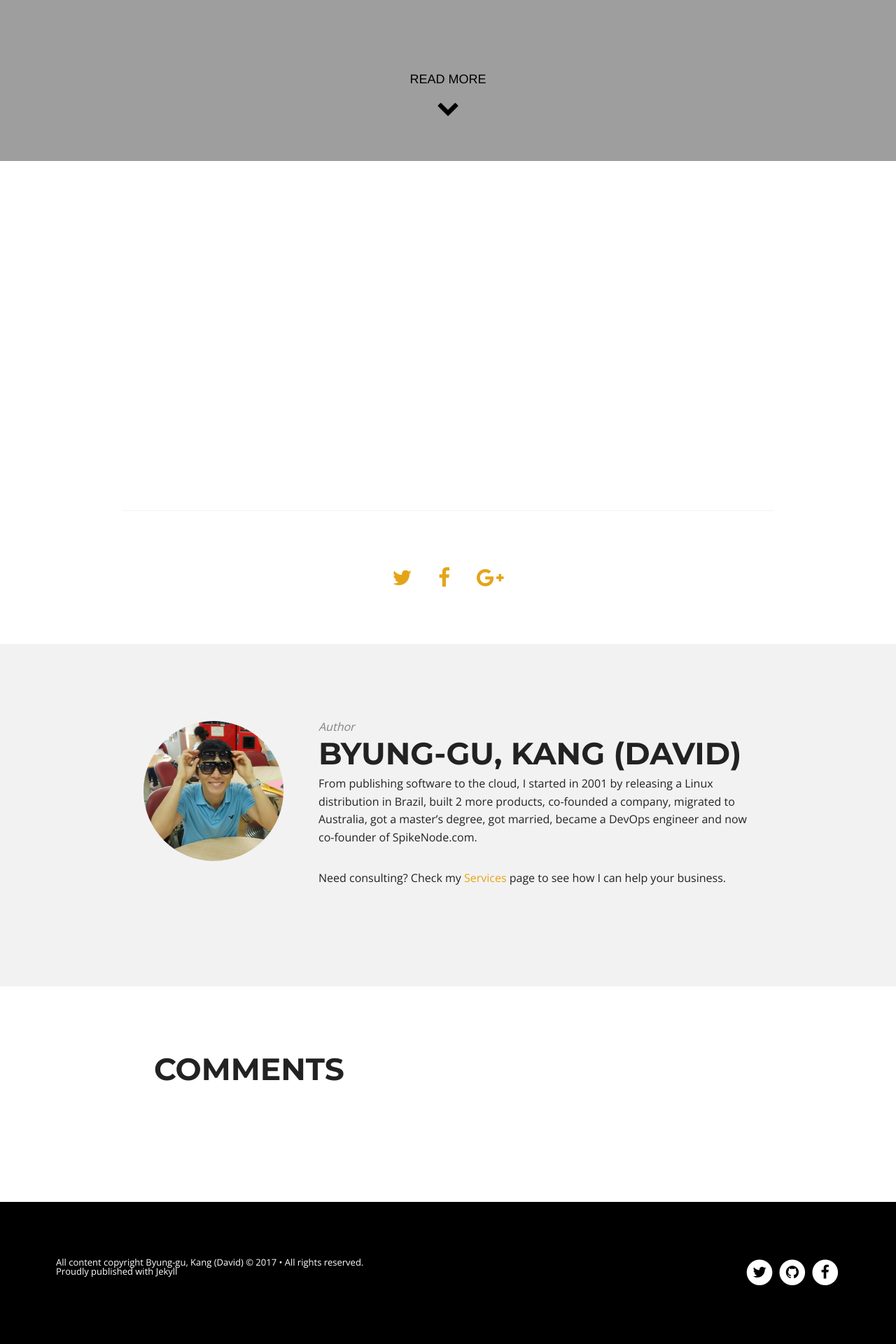
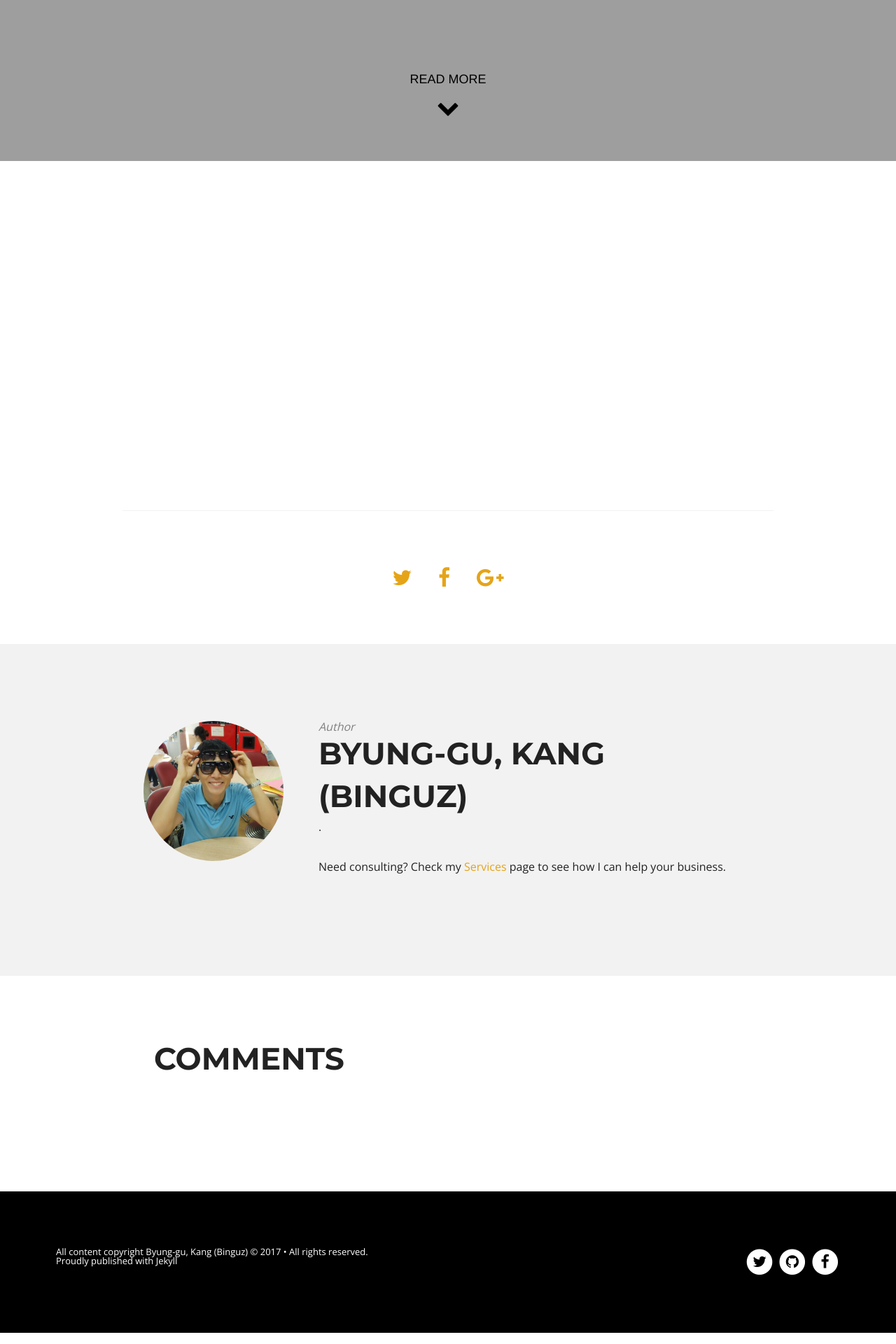
Before and after one commit to binguz/binguz.github.com, a Jekyll site: the page built from _posts/2015-11-15-what-s-new-in-ansible-2-0.md, in a window 1280 px wide. Shown: the part 670-2590 px from the top of the page at 70% size. Built offline with Jekyll 4.4.1, drawn with Linux system fonts in a browser that asks for light colours; nearby versions of some CDN libraries; comment, search, counter and statistics services are not loaded.

Commit message:
Update _config.yml

```diff
--- a/_config.yml
+++ b/_config.yml
@@ -1,6 +1,6 @@
 title:            Binguz
 description:      "Binguz's Dev Blog"
-logo:             logo.png
+logo:             logo.jpg
 disqus_shortname: binguz-disqus-com
 share:            true
 dropcap:		      true
@@ -11,11 +11,11 @@ dropcap:		      true
 
 # Owner/author information
 owner:
-  name:           Byung-gu, Kang (David)
+  name:           Byung-gu, Kang (Binguz)
   avatar:         binguz.jpg
   email:          kbg2327@gmail.com
   # Use the coder's toolbox at http://coderstoolbox.net/string/#!encoding=xml&action=encode&charset=us_ascii to encode your description into XML string
-  description:    'From publishing software to the cloud, I started in 2001 by releasing a Linux distribution in Brazil, built 2 more products, co-founded a company, migrated to Australia, got a master’s degree, got married, became a DevOps engineer and now co-founder of SpikeNode.com.'
+  description:    '.'
   # Social networking links used in footer. Update and remove as you like.
   twitter:        bk_snail
   facebook:       byunggu.kang.9
```
